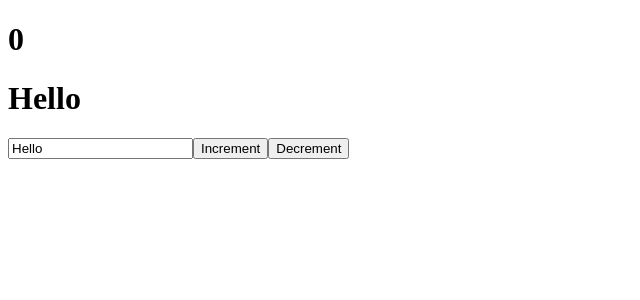
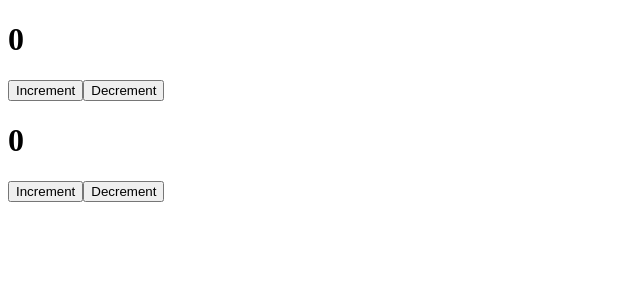
Before and after one commit to MrJoker365/first-react, a React (Create React App) app: page / in a window 1280 px wide. Shown: the top 300 px of the page, without its empty margins (0-640 px from the left). Built offline with nearby package versions, Linux system fonts and the light colour scheme.

Commit message:
"Перший функціональний компонент (Counter.jsx)"

```diff
--- a/src/App.js
+++ b/src/App.js
@@ -1,39 +1,16 @@
 import { React, useState } from "react";
+import Counter from "./components/Counter";
 
 
 function App() {
 
-  const [likes, setLikes] = useState(0); // за допомогою useState можна змінювати відображення на сторінці
-                                         // useState являється масивом з двох елементів:
-                                             // 1. це є сам обєкт, переданий в useState
-                                             // 2. це функція, яка зчитує і виводить зміни на сторінку
-                                         // тому для використання цих двох елементів, використовується ДЕКОМПОЗИЦІЯ
-
-  const [value, setValue] = useState("Hello");
-
-  function increment(params) {
-    setLikes(likes + 1) // використання 2-ї функції для зміни відображення на сторінці
-
-  }
-
-  function decrement(params) {
-    setLikes(likes - 1) //
-  }
-
-
+// можна викликати безліч компонентів, і всі вони будуть працювати незалежно одне від одного
   return (
     <div className="App">
-      <h1>{likes}</h1>
-      <h1>{value}</h1>
-      <input
-        type="text"
-        value={value}
-        onChange={event => setValue(event.target.value)} // при кожній зміні в полі буде викликатись setValue
-      />
 
+      <Counter/> {/* таким способом викликається компонент Counter.jsx */}
 
-      <button onClick={increment}>Increment</button>
-      <button onClick={decrement}>Decrement</button>
+      <Counter/>
 
     </div>
   );
--- /dev/null
+++ b/src/components/Counter.jsx
@@ -0,0 +1,29 @@
+import React, { useState } from "react";
+
+const Counter = () => {  // перший функціональний компонент
+
+    const [count, setCount] = useState(0);
+
+    function increment(params) {
+        setCount(count + 1)
+
+      }
+
+      function decrement(params) {
+        setCount(count - 1)
+      }
+
+    return (
+        <div>
+
+            <h1>{count}</h1>
+
+            <button onClick={increment}>Increment</button>
+            <button onClick={decrement}>Decrement</button>
+
+        </div>
+    )
+
+}
+
+export default Counter; // незабувати робити export
```
